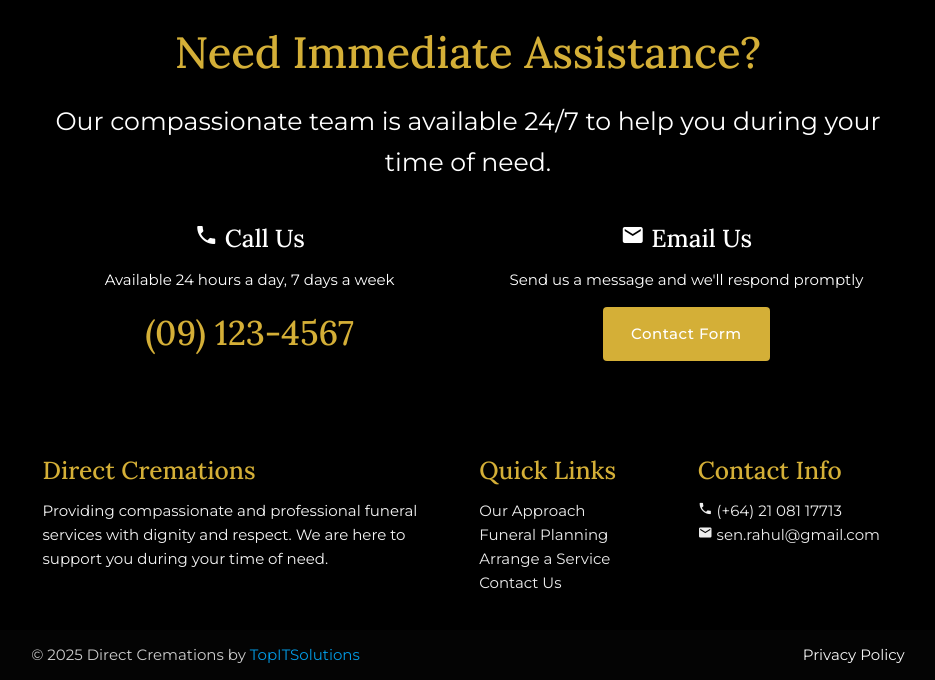
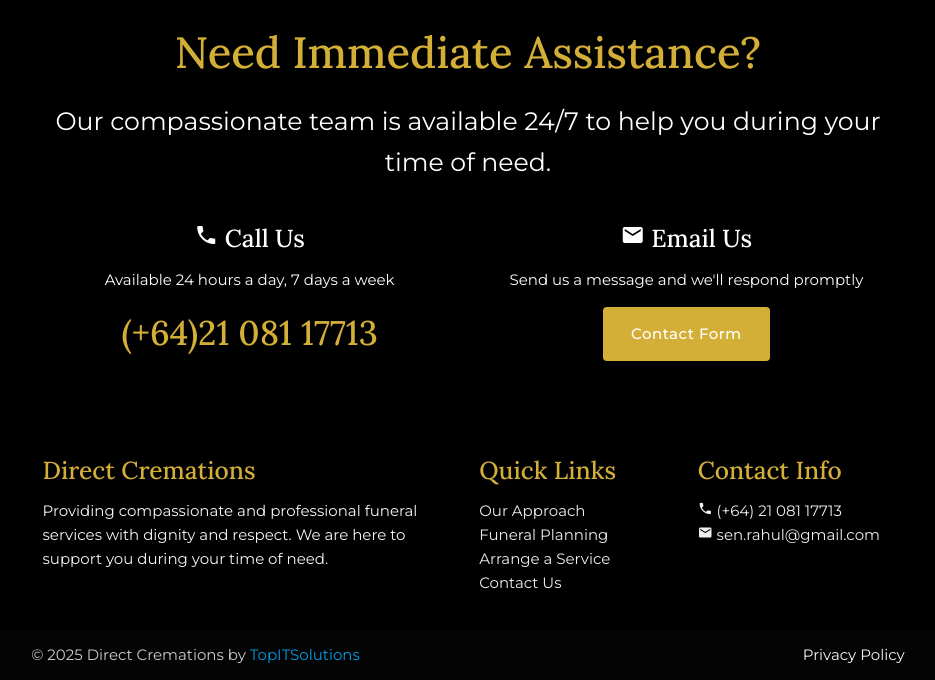
Before and after one commit to christopherece/directcremations_prj, a Django app: page / in a window 1280 px wide. Shown: the part 1601-2281 px from the top of the page, without its empty margins (172-1107 px from the left). Run offline with Django 4.2, Linux system fonts and the light colour scheme; data that the repository does not hold is empty; parts of the project's set-up code (start-up, migrations or seed data) failed here and were passed over.

Commit message:
Final Prep2

```diff
--- a/templates/main/home.html
+++ b/templates/main/home.html
@@ -170,7 +170,7 @@
                     <div class="col s12 m6">
                         <h5><i class="material-icons">phone</i> Call Us</h5>
                         <p>Available 24 hours a day, 7 days a week</p>
-                        <h4 style="color: var(--gold);">(09) 123-4567</h4>
+                        <h4 style="color: var(--gold);">(+64)21 081 17713 </h4>
                     </div>
                     <div class="col s12 m6">
                         <h5><i class="material-icons">email</i> Email Us</h5>
```
